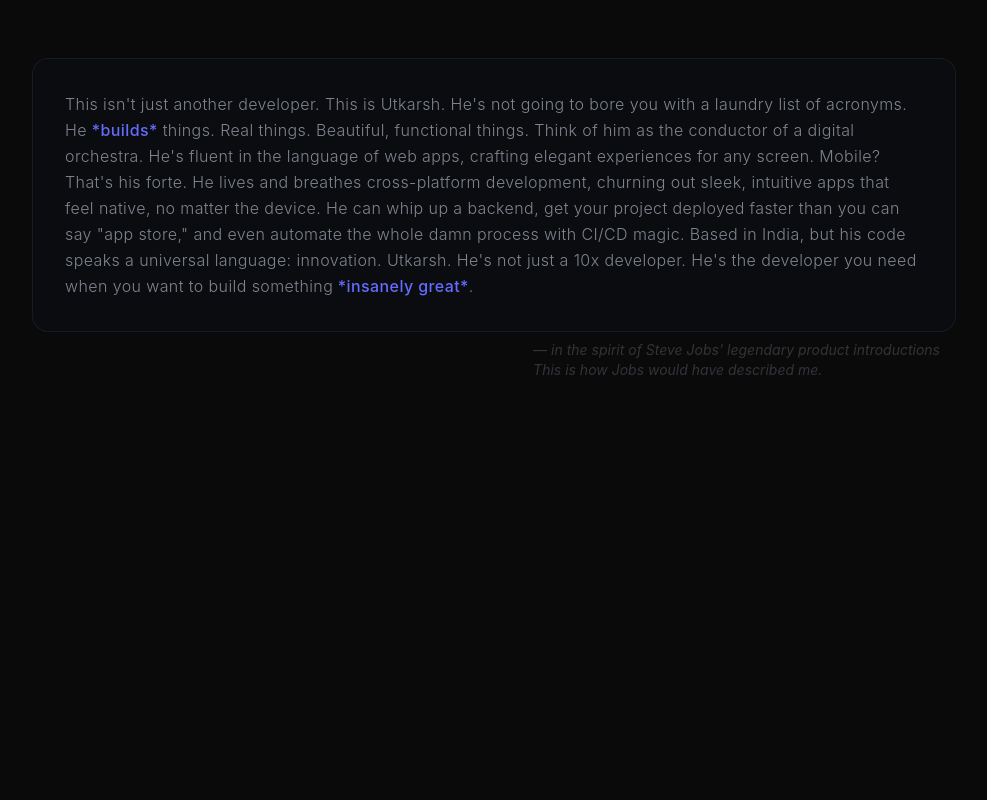
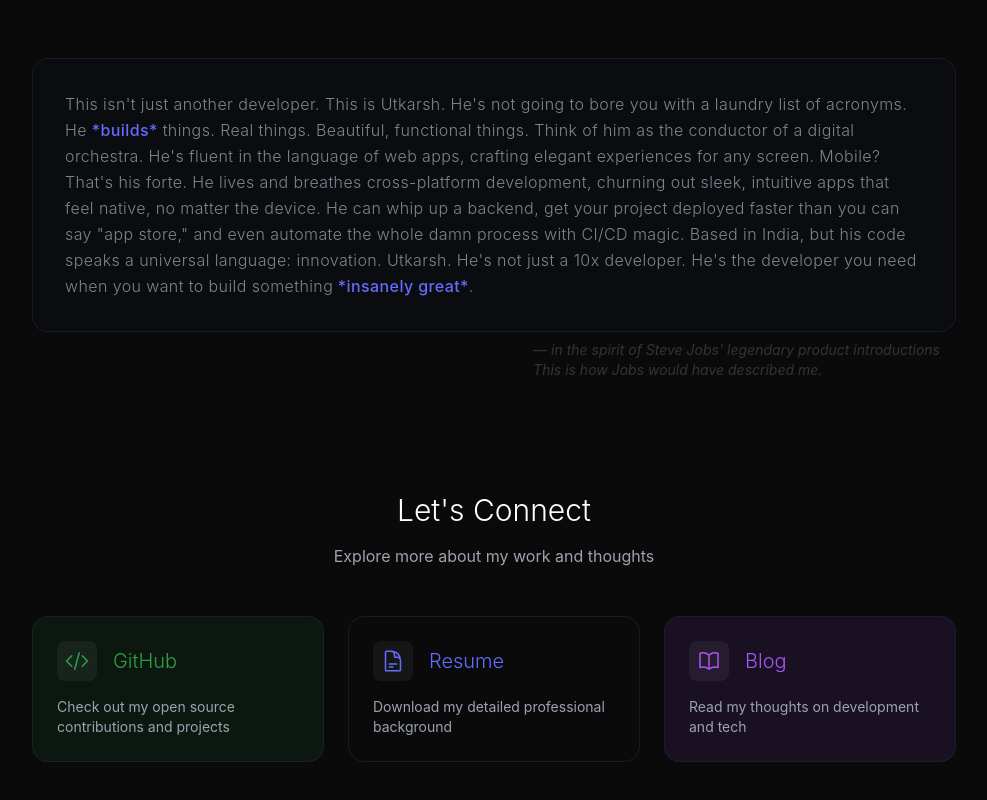
Before and after one commit to Utkarsh4517/portfolio, a Next.js app: page / in a window 1280 px wide. Shown: the part 516-1316 px from the top of the page, without its empty margins (146-1133 px from the left). Before the commit the page ends 928 px from the top, so only its background shows below. Built offline with nearby package versions, Linux system fonts and the light colour scheme.

Commit message:
added connect section

```diff
--- /dev/null
+++ b/src/app/components/Connect.tsx
@@ -0,0 +1,76 @@
+'use client';
+import { motion } from 'framer-motion';
+import { DocumentTextIcon, BookOpenIcon, CodeBracketIcon } from '@heroicons/react/24/outline';
+
+const links = [
+  {
+    title: "GitHub",
+    description: "Check out my open source contributions and projects",
+    icon: <CodeBracketIcon className="w-6 h-6" />,
+    url: "https://github.com/Utkarsh4517",
+    className: "bg-[#2ea043]/10 text-[#2ea043] hover:bg-[#2ea043]/20"
+  },
+  {
+    title: "Resume",
+    description: "Download my detailed professional background",
+    icon: <DocumentTextIcon className="w-6 h-6" />,
+    url: "https://drive.google.com/file/d/1VZh5lilKuXXzG4BfIIzEDvdLfnO5RDKx/view?usp=sharing",
+    className: "bg-accent/10 text-accent hover:bg-accent/20"
+  },
+  {
+    title: "Blog",
+    description: "Read my thoughts on development and tech",
+    icon: <BookOpenIcon className="w-6 h-6" />,
+    url: "/",
+    className: "bg-purple-500/10 text-purple-500 hover:bg-purple-500/20"
+  }
+];
+
+export function Connect() {
+  return (
+    <section className="py-20 px-6 bg-[#0a0a0a]">
+      <div className="w-[75%] mx-auto">
+        <motion.div
+          initial={{ opacity: 0, y: 20 }}
+          whileInView={{ opacity: 1, y: 0 }}
+          transition={{ duration: 0.5 }}
+          className="text-center mb-12"
+        >
+          <h2 className="text-3xl font-light mb-4">Let's Connect</h2>
+          <p className="text-gray-400">Explore more about my work and thoughts</p>
+        </motion.div>
+
+        <div className="grid grid-cols-1 md:grid-cols-3 gap-6">
+          {links.map((link, index) => (
+            <motion.a
+              key={link.title}
+              href={link.url}
+              target="_blank"
+              rel="noopener noreferrer"
+              initial={{ opacity: 0, y: 20 }}
+              whileInView={{ opacity: 1, y: 0 }}
+              transition={{ duration: 0.5, delay: index * 0.1 }}
+              className={`group relative overflow-hidden rounded-2xl p-6 border border-gray-800/60
+                         transition-all duration-300 hover:border-gray-700/60
+                         hover:shadow-xl hover:shadow-accent/5 ${link.className}`}
+            >
+              <div className="flex items-center gap-4 mb-4">
+                <div className="p-2 rounded-lg bg-white/5">
+                  {link.icon}
+                </div>
+                <h3 className="text-xl font-light">{link.title}</h3>
+              </div>
+
+              <p className="text-sm text-gray-400 group-hover:text-gray-300 transition-colors">
+                {link.description}
+              </p>
+
+              <div className="absolute inset-0 -z-10 bg-gradient-to-br from-transparent to-black/30 opacity-0
+                            transition-opacity duration-300 group-hover:opacity-100" />
+            </motion.a>
+          ))}
+        </div>
+      </div>
+    </section>
+  );
+}
--- a/src/app/page.tsx
+++ b/src/app/page.tsx
@@ -1,10 +1,13 @@
 import { Hero } from "./components/Hero";
 import { Services } from "./components/Services";
+import { Connect } from "./components/Connect";
+
 export default function Home() {
   return (
     <main className="min-h-screen bg-[#0a0a0a] text-white">
       <Hero />
       <Services />
+      <Connect />
     </main>
   );
 }
```
